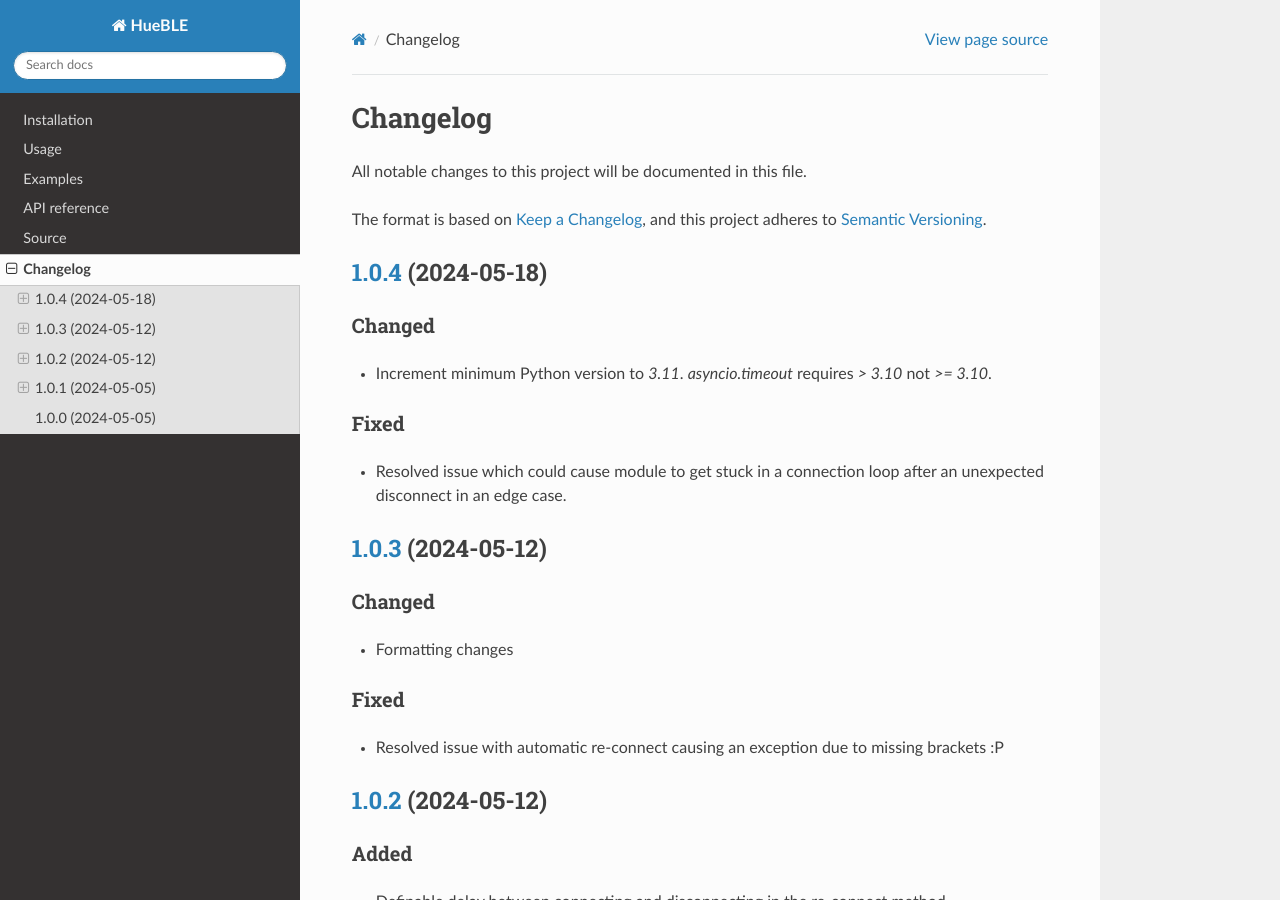
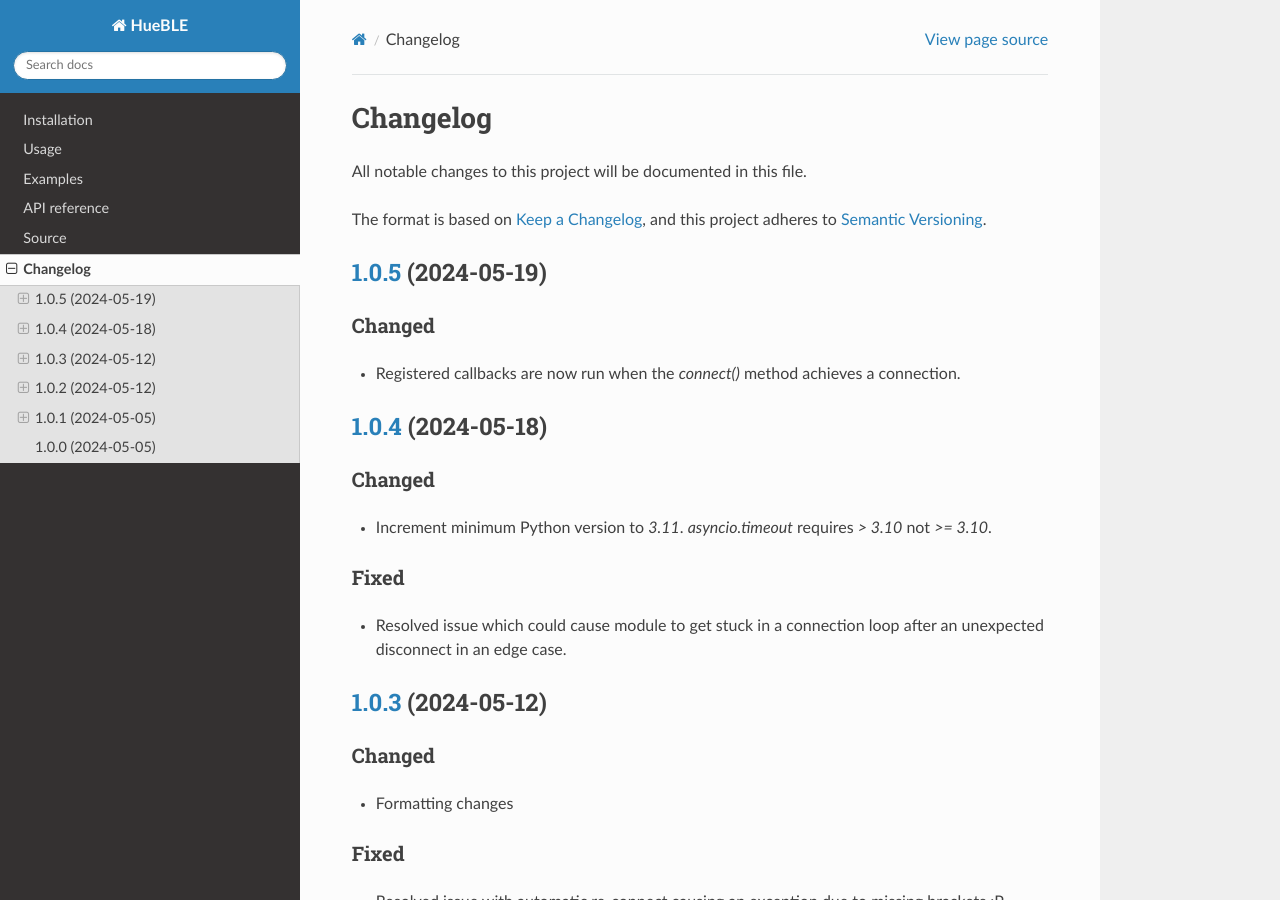
Before and after one commit to flip-dots/HueBLE, a Sphinx documentation site: the page built from docs/source/history.rst, in a window 1280 px wide and 900 px high. Built offline with Sphinx 7.4.7 and the Read the Docs theme 2.0.0, drawn with Linux system fonts in a browser that asks for light colours.

Commit message:
Update docs & changelog.

```diff
--- a/CHANGELOG.rst
+++ b/CHANGELOG.rst
@@ -6,6 +6,14 @@ All notable changes to this project will be documented in this file.
 
 The format is based on `Keep a Changelog <https://keepachangelog.com/en/1.0.0/>`_,
 and this project adheres to `Semantic Versioning <https://semver.org/spec/v2.0.0.html>`_.
+
+`1.0.5`_ (2024-05-19)
+=====================
+
+Changed
+-------
+
+* Registered callbacks are now run when the `connect()` method achieves a connection.
 
 `1.0.4`_ (2024-05-18)
 =====================
@@ -77,6 +85,7 @@ Fixed
 * HueBLE created.
 
 
+.. _1.0.5: https://github.com/flip-dots/HueBLE/releases/tag/v1.0.5
 .. _1.0.4: https://github.com/flip-dots/HueBLE/releases/tag/v1.0.4
 .. _1.0.3: https://github.com/flip-dots/HueBLE/releases/tag/v1.0.3
 .. _1.0.2: https://github.com/flip-dots/HueBLE/releases/tag/v1.0.2
--- a/docs/requirements.txt
+++ b/docs/requirements.txt
@@ -1,3 +1,3 @@
 sphinx==7.2.5
 sphinx-rtd-theme==2.0.0
-HueBLE==1.0.4
+HueBLE==1.0.5
--- a/docs/source/conf.py
+++ b/docs/source/conf.py
@@ -17,7 +17,7 @@ sys.path.insert(0, project_root)
 project = "HueBLE"
 copyright = "2024, Harvey Lelliott"
 author = "Harvey Lelliott"
-release = "1.0.2"
+release = "1.0.5"
 
 # -- General configuration ---------------------------------------------------
 # https://www.sphinx-doc.org/en/master/usage/configuration.html#general-configuration
--- a/pyproject.toml
+++ b/pyproject.toml
@@ -1,6 +1,6 @@
 [project]
 name = "HueBLE"
-version = "1.0.4"
+version = "1.0.5"
 dependencies = [
   "bleak>=0.19.0",
   "bleak-retry-connector"
```
